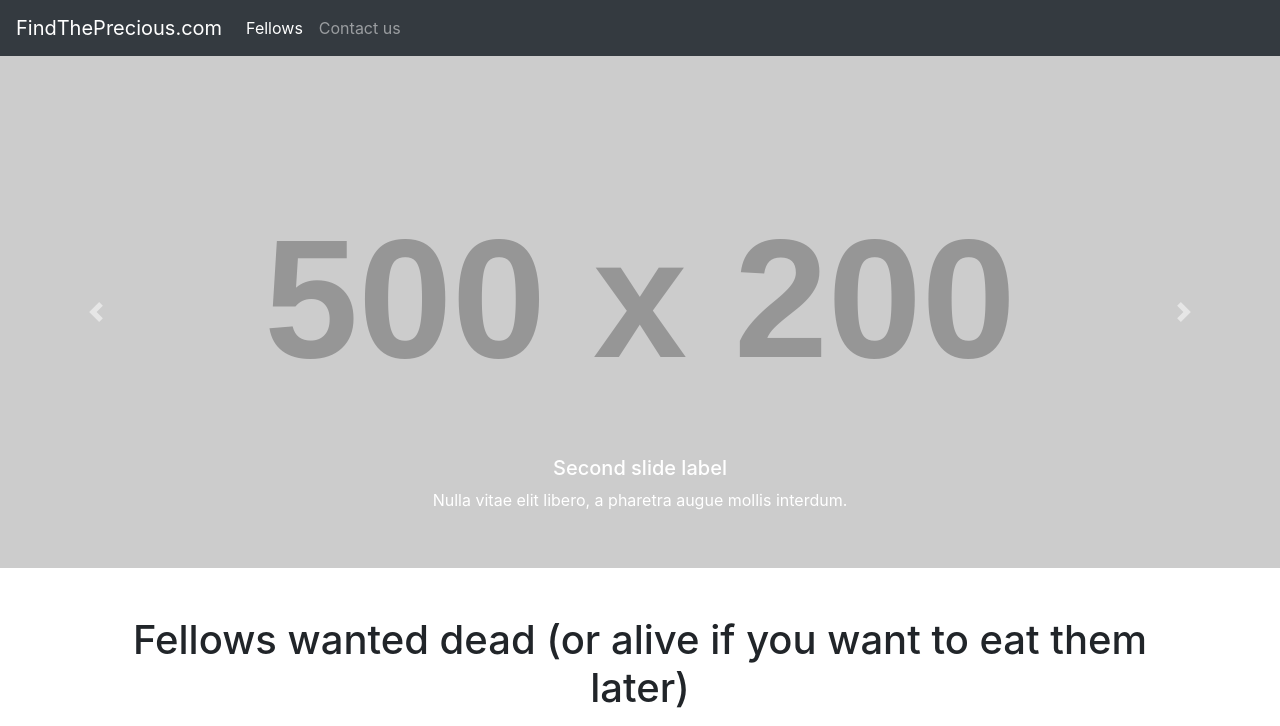
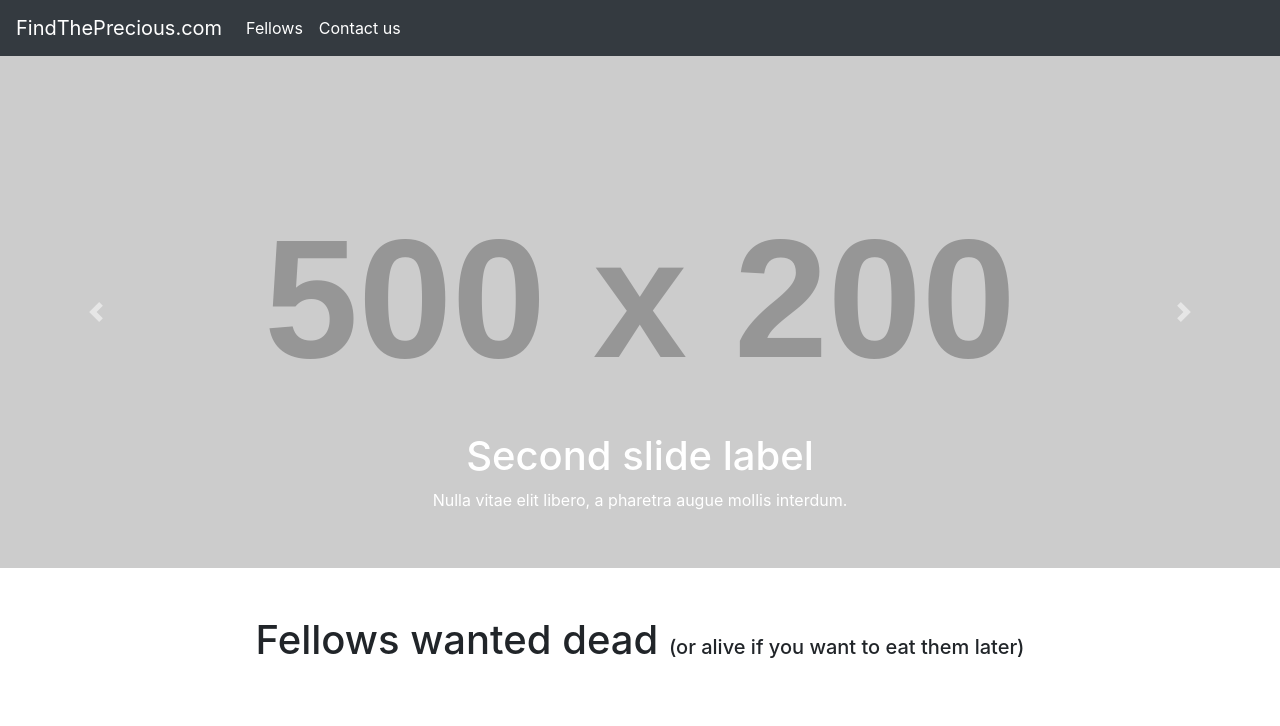
Before and after one commit to lgiacalo/findThePrecious, a plain HTML site: page index.html in a window 1280 px wide. Both pictures are taken after a click on the link "About Us". Shown: the top 726 px of the page. Drawn offline with nearby package versions, Linux system fonts and the light colour scheme; placeholder pictures from the web are drawn by us.

Commit message:
edit html

```diff
--- a/index.html
+++ b/index.html
@@ -21,7 +21,7 @@
         <div class="collapse navbar-collapse" id="navbarNavAltMarkup">
             <div class="navbar-nav">
                 <a class="nav-item nav-link active" href="#">Fellows<span class="sr-only">(current)</span></a>
-                <a class="nav-item nav-link" href="#">Contact us</a>
+                <a class="nav-item nav-link active" href="#">Contact us</a>
             </div>
         </div>
     </nav>
@@ -40,14 +40,14 @@
                 <div class="carousel-item">
                     <img src="https://via.placeholder.com/500x200" class="d-block w-100" alt="...">
                     <div class="carousel-caption">
-                        <h5>Second slide label</h5>
+                        <h1>Second slide label</h1>
                         <p>Nulla vitae elit libero, a pharetra augue mollis interdum.</p>
                     </div>
                 </div>
                 <div class="carousel-item">
                     <img src="https://via.placeholder.com/500x200" class="d-block w-100" alt="...">
                     <div class="carousel-caption">
-                        <h5>Third slide label</h5>
+                        <h1>Third slide label</h1>
                         <p>Nulla vitae elit libero, a pharetra augue mollis interdum.</p>
                     </div>
                 </div>
@@ -66,7 +66,7 @@
 
 
     <section class="container my-5">
-        <h1 class="text-center">Fellows wanted dead <span>(or alive if you want to eat them later)</span></h1>
+        <h1 class="text-center">Fellows wanted dead <span class="blockquote">(or alive if you want to eat them later)</span></h1>
     </section>
 
     <section class="container-fluid mb-5">
```
